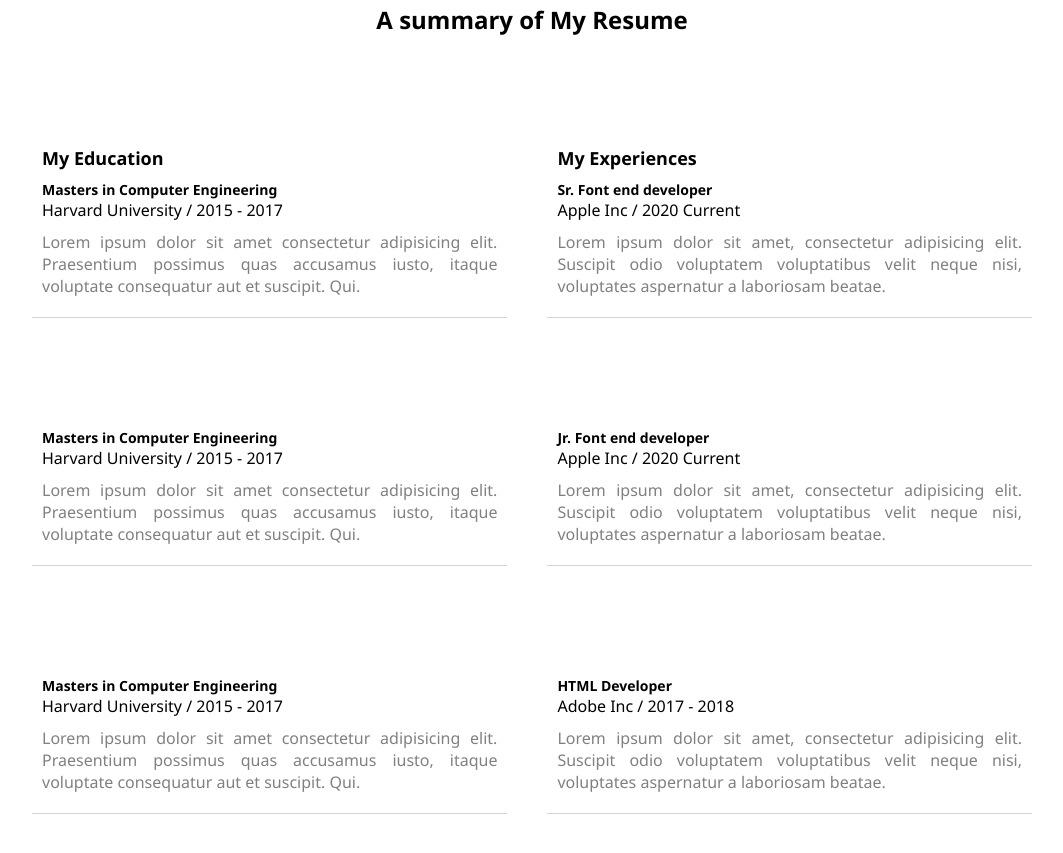
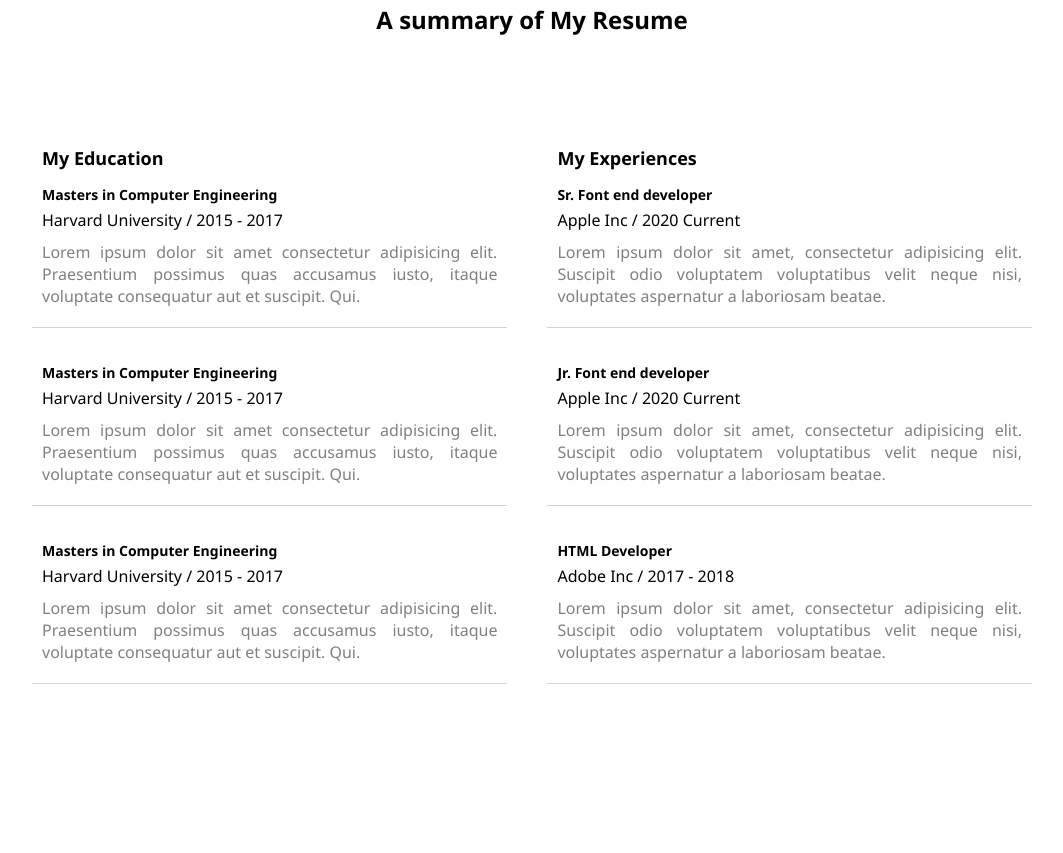
Before and after one commit to mirzaazam/New-Portfolio, a plain HTML site: page index.html in a window 1280 px wide. Shown: the part 1450-2303 px from the top of the page, without its empty margins (108-1171 px from the left). After the commit the page ends 2154 px from the top, so only its background shows below. Drawn offline with Linux system fonts and the light colour scheme; a web font is replaced by a local one.

Commit message:
some change

```diff
--- a/style/style.css
+++ b/style/style.css
@@ -202,18 +202,20 @@ ul .btn {
 /* My Resume section */
 .resume {
     text-align: center;
+    margin-bottom: 100px;
 }
 
 .education {
     display: flex;
     gap: 40px;
     max-width: 1000px;
-    margin: 100px auto;
+    margin: 0 auto;
 }
 
 .resume-section {
     padding: 10px;
     border-bottom: 1px solid lightgray;
+    margin-bottom: 20px;
 }
 
 .resume-title {
@@ -225,6 +227,7 @@ ul .btn {
 .edu-title {
     font-weight: 700;
     font-size: 14px;
+    padding: 5px 0;
 }
 
 .edu-time {
```
